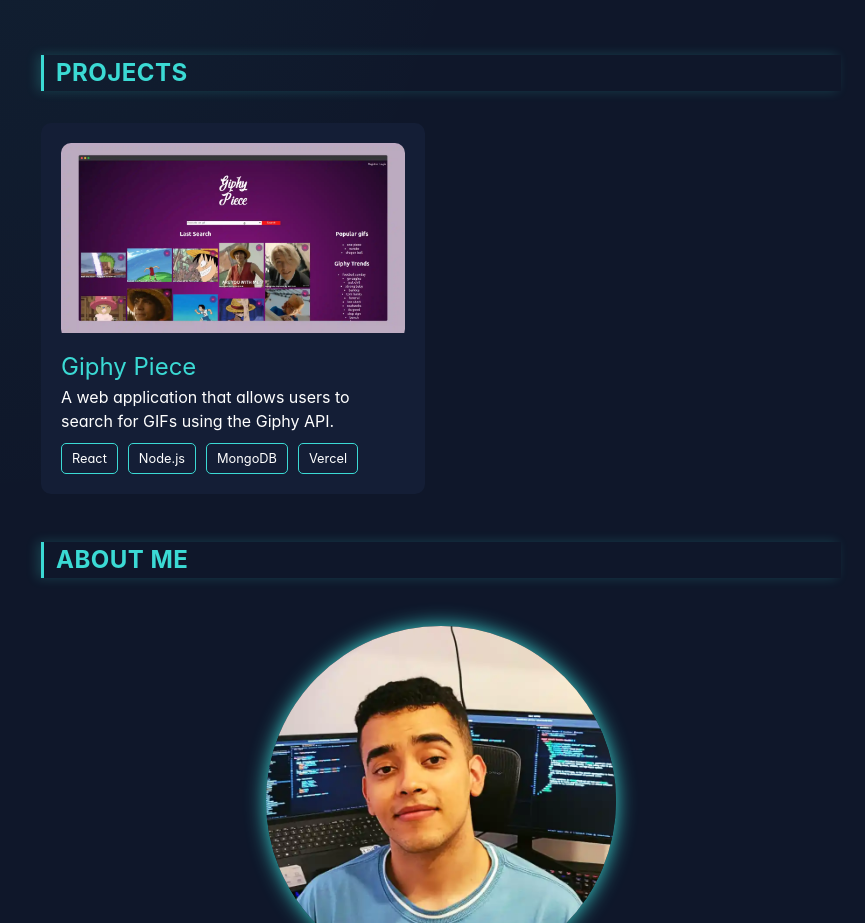
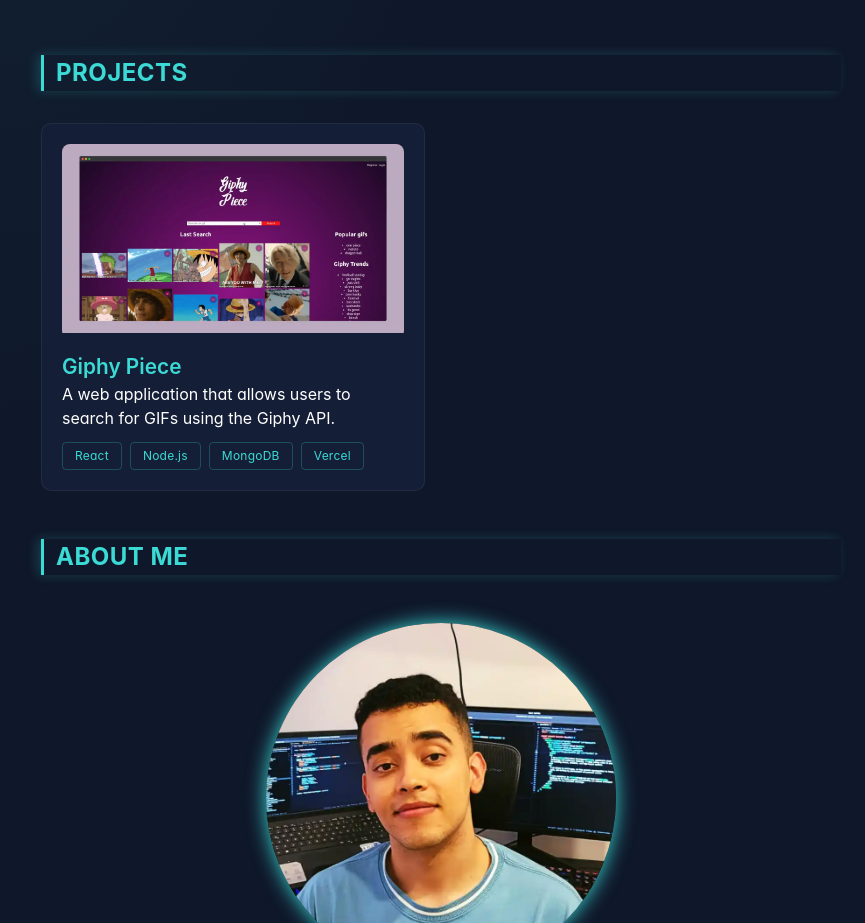
Before and after one commit to MonkeyDPino/pinodev, a React (Vite) app: page / in a window 1280 px wide. Shown: the part 900-1823 px from the top of the page, without its empty margins (199-1064 px from the left). Built offline with nearby package versions, Linux system fonts and the light colour scheme; a web font is replaced by a local one.

Commit message:
design: surface-2 cards, translateY hover lift, refined tech tags

```diff
--- a/src/components/Projects/Projects.scss
+++ b/src/components/Projects/Projects.scss
@@ -5,6 +5,7 @@
   display: grid;
   grid-template-columns: repeat(2, minmax(300px, 1fr));
   gap: 2rem;
+
   .project_link {
     text-decoration: none;
     color: inherit;
@@ -12,42 +13,54 @@
 
   .project_card {
     border-radius: 10px;
-    background-color: $card-background;
+    background-color: $surface-2;
+    border: 1px solid $border-subtle;
     padding: 20px;
+    transition: transform 0.25s ease, border-color 0.25s ease, box-shadow 0.25s ease;
 
     &:hover {
+      transform: translateY(-3px);
+      border-color: $border-accent;
+      box-shadow: 0 8px 24px rgba(0, 0, 0, 0.30);
+
       img {
-        transform: scale(1.1);
+        transform: scale(1.05);
       }
     }
+
     .project__thumbnail {
       width: 100%;
-      border-radius: 10px;
+      border-radius: 8px;
       overflow: hidden;
+
       img {
         width: 100%;
         height: 100%;
         object-fit: cover;
-        transition: transform 0.5s;
+        transition: transform 0.4s ease;
       }
     }
 
     .project__info__title {
-      font-size: 1.5rem;
+      font-size: 1.3rem;
       color: $secondary-color;
-      margin-top: 10px;
+      margin-top: $space-3;
+      font-weight: 600;
     }
 
     .project__info__technologies {
       display: flex;
       flex-wrap: wrap;
-      gap: 10px;
-      margin-top: 10px;
+      gap: $space-2;
+      margin-top: $space-3;
+
       .technology {
-        padding: 5px 10px;
-        border: solid 1px $secondary-color;
-        border-radius: 5px;
-        font-size: 0.8rem;
+        padding: 4px $space-3;
+        border: 1px solid $border-accent;
+        border-radius: 4px;
+        font-size: 0.75rem;
+        color: $secondary-color;
+        letter-spacing: 0.02em;
       }
     }
   }
```
